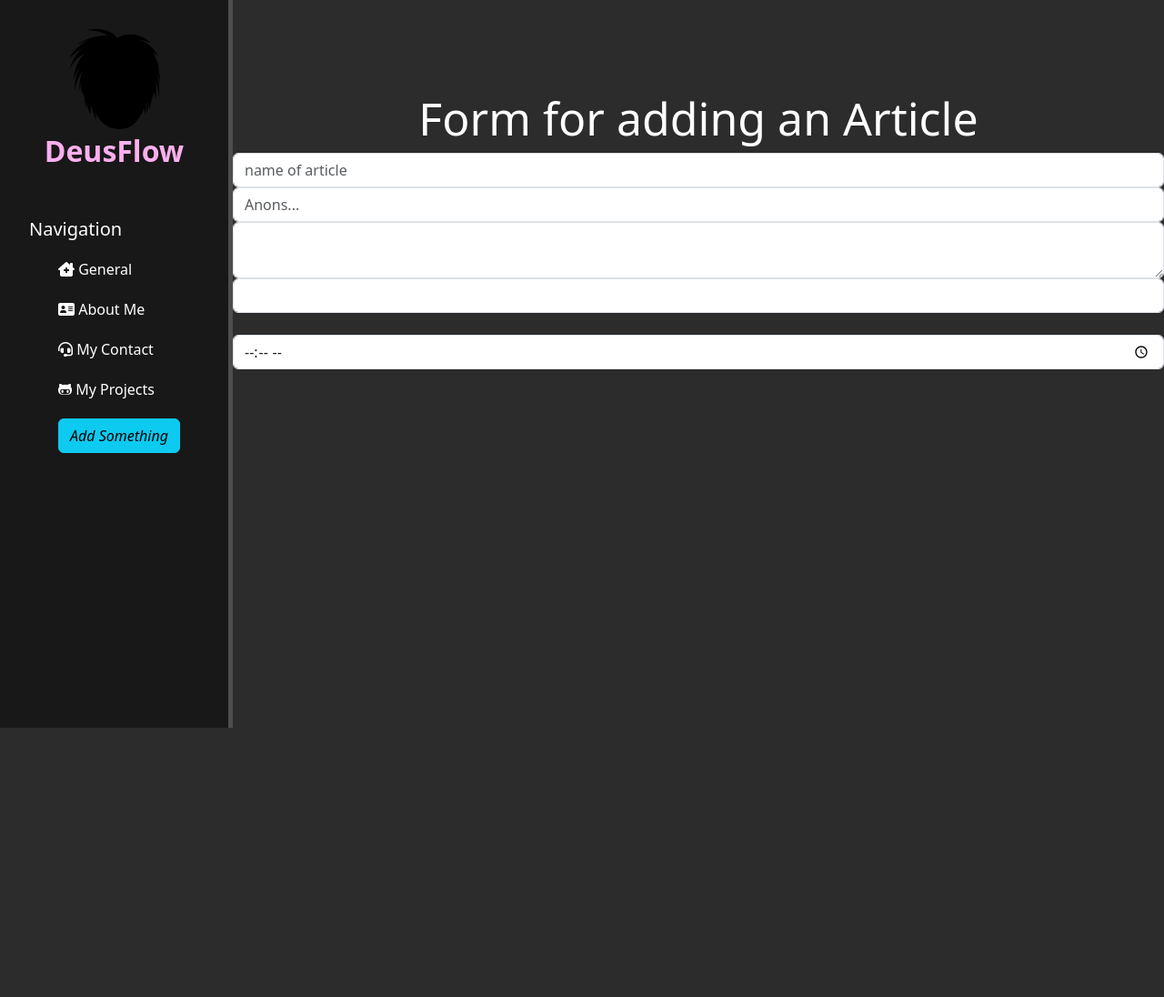
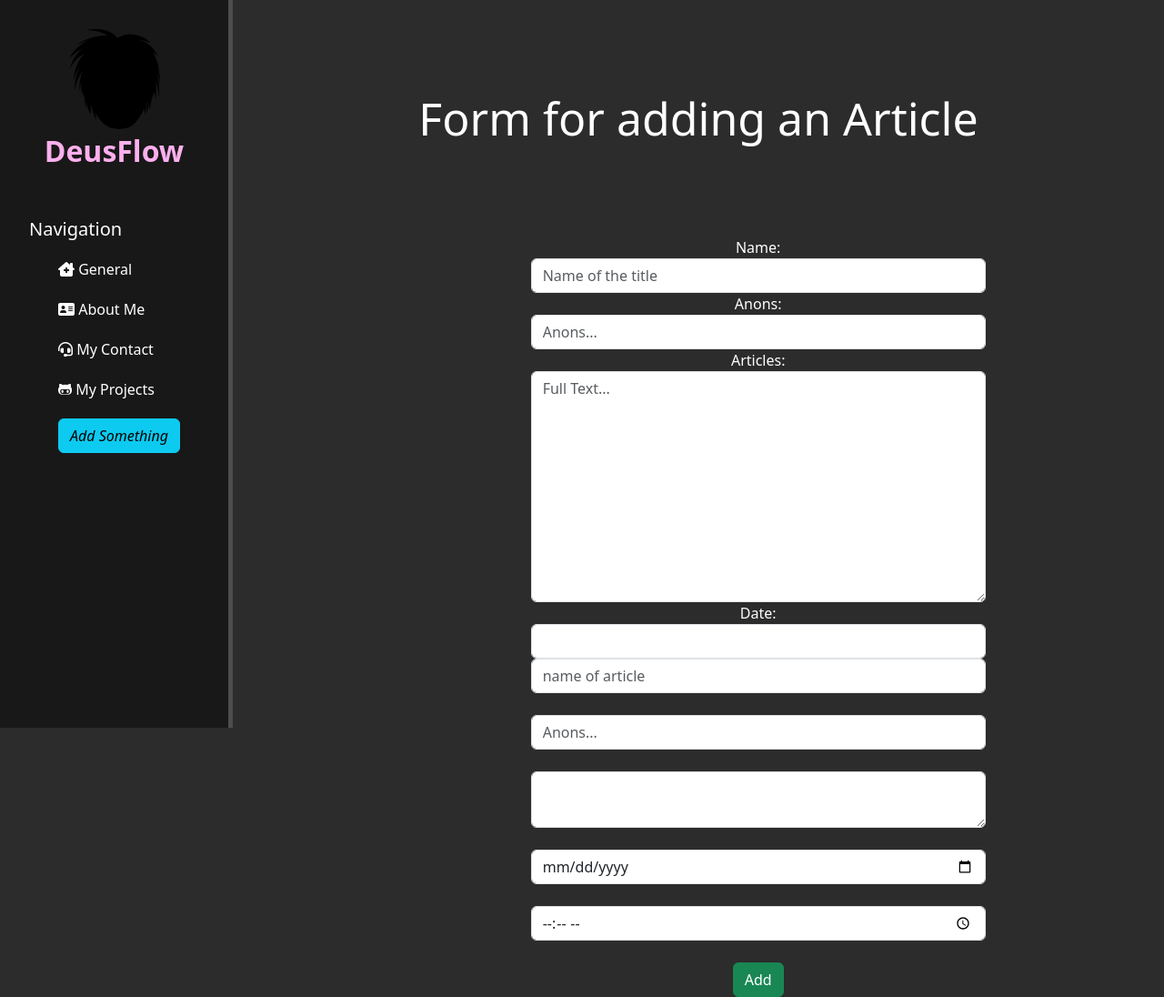
Before and after one commit to deusflow/webflow, a Django app: template deusflow/newsflow/templates/newsflow/create.html in a window 1280 px wide. Shown: the whole page at 91% size. Before the commit the page ends 800 px from the top, so only its background shows below. Run offline with Django 5.2, Linux system fonts and the light colour scheme; the template is opened without the code that fills it: values that come from a table or form of the project are taken from there, others are empty; parts of the project's set-up code (start-up, migrations or seed data) failed here and were passed over.

Commit message:
Added new form

```diff
--- a/deusflow/main/static/main/css/main.css
+++ b/deusflow/main/static/main/css/main.css
@@ -69,3 +69,10 @@ main .features p{
 aside ul a {
     text-decoration: none !important;
 }
+
+form{
+    margin-top: 100px;
+    width: 500px;
+    margin-left: 32%;
+
+}
--- /dev/null
+++ b/deusflow/newsflow/forms.py
@@ -0,0 +1,17 @@
+from .models import Articles
+from django.forms import ModelForm, TextInput, DateTimeInput, Textarea
+
+class ArticleForm(ModelForm):
+    class Meta:
+        model = Articles
+        fields = ['title','anons', 'full_text', 'date']
+
+        widgets = {
+            "title": TextInput(attrs={'class': 'form-control',
+                                      "placeholder": 'Name of the title'}),
+            "anons": TextInput(attrs={'class': 'form-control',
+                                      "placeholder": 'Anons...'}),
+            "full_text": Textarea(attrs={'class': 'form-control',
+                                          "placeholder": 'Full Text...'}),
+            "date": DateTimeInput(attrs={'class': 'form-control'}),
+}
--- a/deusflow/newsflow/templates/newsflow/create.html
+++ b/deusflow/newsflow/templates/newsflow/create.html
@@ -6,11 +6,15 @@
 <div class="features">
     <h1>Form for adding an Article</h1>
     <form method="post">
-        <input type="text" placeholder="name of article" class="form-control">
-        <input type="text" placeholder="Anons..." class="form-control">
-        <textarea class="form-control" placeholder="Your text..."> </textarea>
-        <input type="data" class="form-control"><br>
+        {% csrf_token %}
+        {{ form }}
+
+        <input type="text" placeholder="name of article" class="form-control"> <br>
+        <input type="text" placeholder="Anons..." class="form-control"><br>
+        <textarea class="form-control" placeholder="Your text..."> </textarea><br>
+        <input type="date" class="form-control"><br>
         <input type="time" class="form-control"><br>
+        <button class="btn btn-success" type="submit">Add</button>
     </form>
 </div>
 {% endblock %}
--- a/deusflow/newsflow/urls.py
+++ b/deusflow/newsflow/urls.py
@@ -3,5 +3,5 @@ from . import views
 
 urlpatterns = [
     path('', views.newsflow_home, name='newsflow_home'),
-    path('create'. views.create, name='create')
+    path('create', views.create, name='create')
 ]
```
Also changed, not shown: deusflow/newsflow/views.py (+8 -1 lines).
